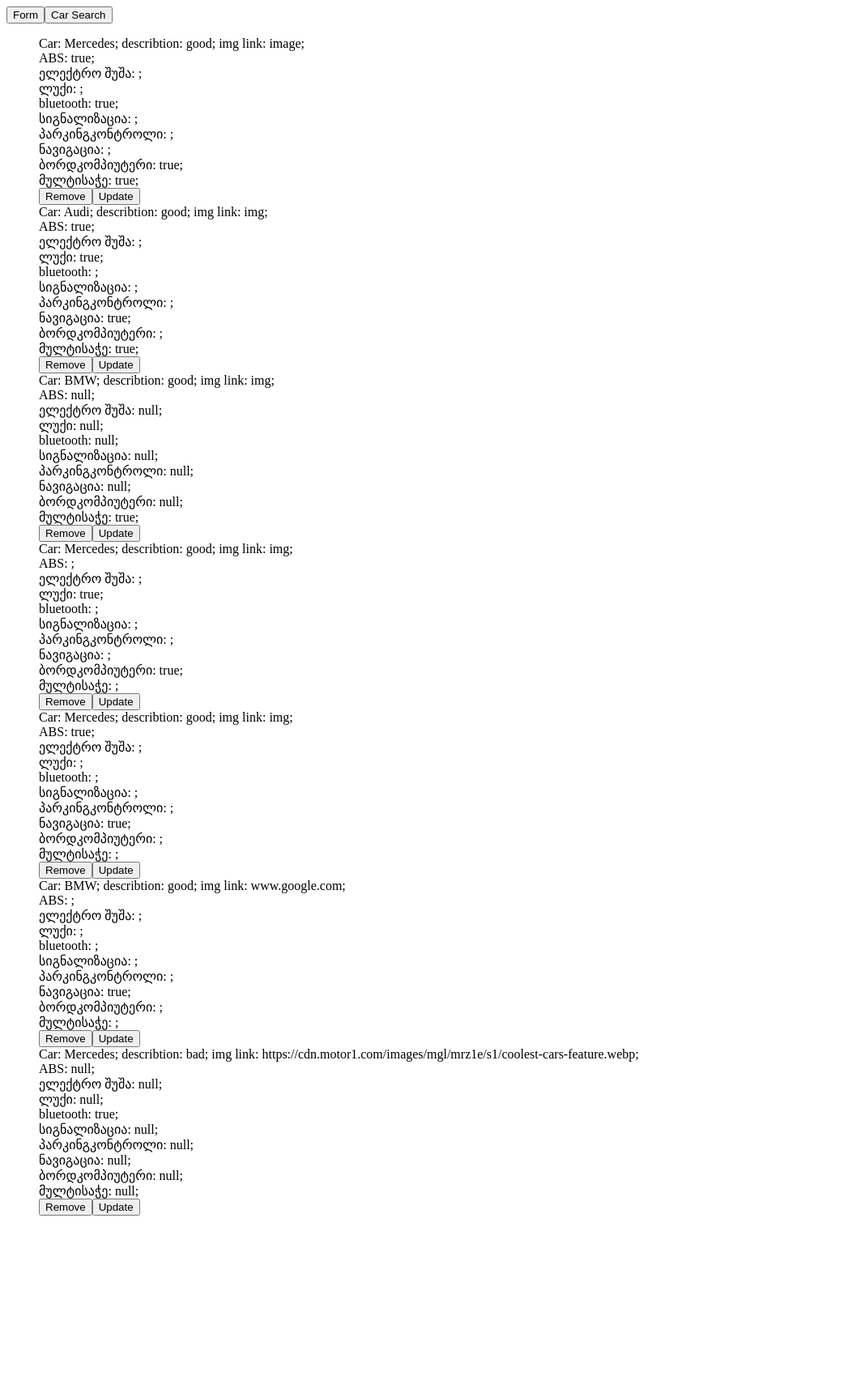
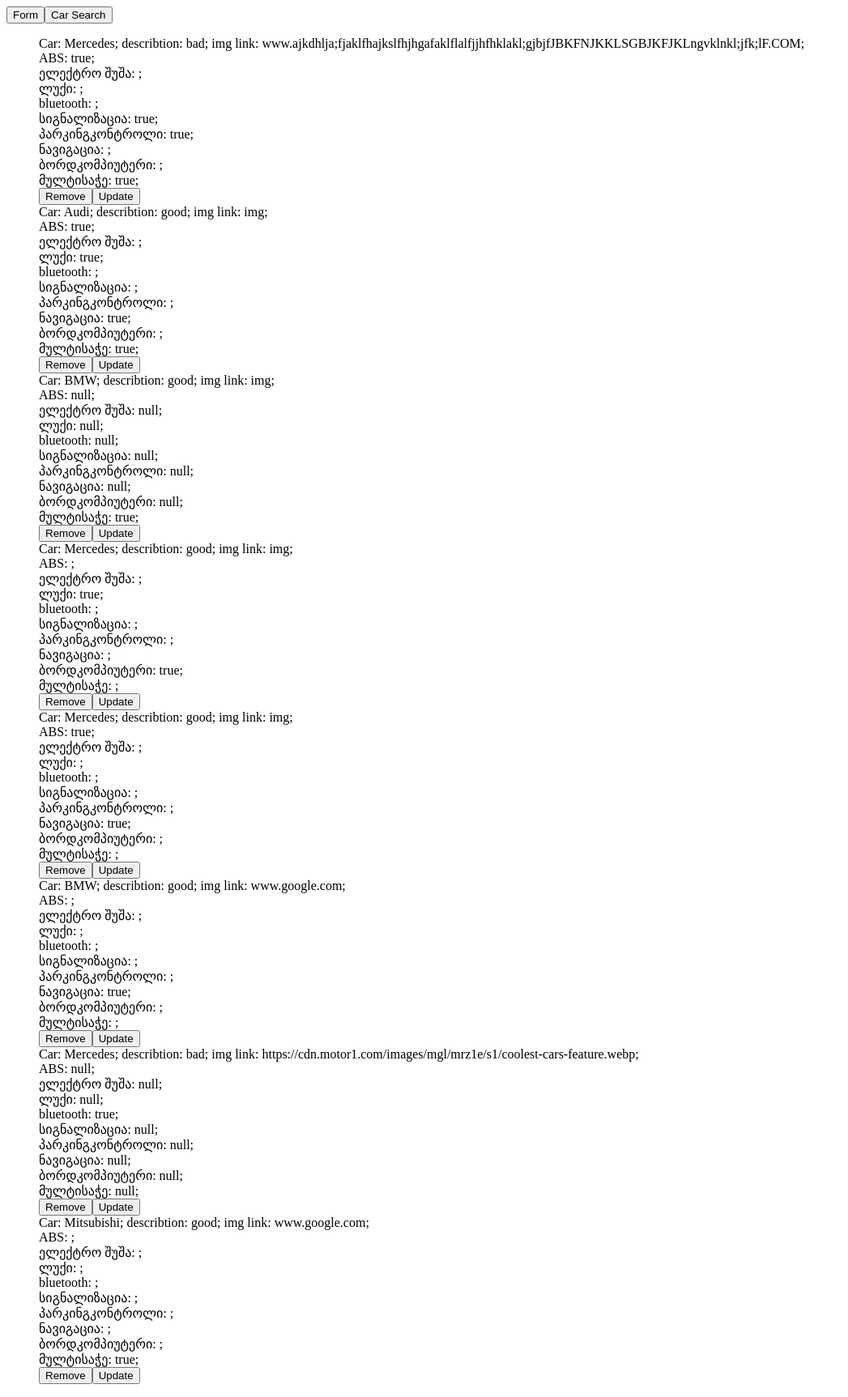
Before and after one commit to otonika10/Aidnet-Angular-Task, an Angular app: page /list in a window 1280 px wide. Shown: the whole page at 81% size, without its empty margins (0-1047 px from the left). Before the commit the page ends 1517 px from the top, so only its background shows below. Built offline with nearby package versions, Linux system fonts and the light colour scheme; data requests are answered from the project's data file.

Commit message:
feat(auto reset page),fix(update)

```diff
--- a/db.json
+++ b/db.json
@@ -2,16 +2,16 @@
   "cars": [
     {
       "cars": "Mercedes",
-      "describtion": "good",
-      "image": "image",
+      "describtion": "bad",
+      "image": "www.ajkdhlja;fjaklfhajkslfhjhgafaklflalfjjhfhklakl;gjbjfJBKFNJKKLSGBJKFJKLngvklnkl;jfk;lF.COM",
       "abs": true,
       "shusha": "",
       "luqi": "",
-      "bluetooth": true,
-      "signalizacia": "",
-      "parkingkontroli": "",
+      "bluetooth": "",
+      "signalizacia": true,
+      "parkingkontroli": true,
       "navigacia": "",
-      "bort": true,
+      "bort": "",
       "multisache": true,
       "id": 1
     },
@@ -104,6 +104,21 @@
       "bort": null,
       "multisache": null,
       "id": 7
+    },
+    {
+      "cars": "Mitsubishi",
+      "describtion": "good",
+      "image": "www.google.com",
+      "abs": "",
+      "shusha": "",
+      "luqi": "",
+      "bluetooth": "",
+      "signalizacia": "",
+      "parkingkontroli": "",
+      "navigacia": "",
+      "bort": "",
+      "multisache": true,
+      "id": 9
     }
   ]
 }
--- a/src/app/form/form.component.html
+++ b/src/app/form/form.component.html
@@ -44,6 +44,9 @@
             სიგნალიზაცია: <input type="checkbox"  formControlName="signalizacia"/>
           </div>
           <div class="item input">
+            პარკინგკონტროლი: <input type="checkbox"  formControlName="parkingkontroli"/>
+          </div>
+          <div class="item input">
             ნავიგაცია: <input type="checkbox"  formControlName="navigacia"/>
           </div>
           <div class="item input">
--- a/src/app/form/form.component.ts
+++ b/src/app/form/form.component.ts
@@ -53,7 +53,7 @@
       this.http.post(`${environment.api}/cars`,data).subscribe()
       this.form.reset()
       console.log(this.form.value);
-
+      window.confirm('Successfully added')
       }else{
         if(this.form.get('describtion')?.invalid && this.form.get('image')?.invalid){
           alert("Invalid")
--- a/src/app/list/list.component.html
+++ b/src/app/list/list.component.html
@@ -6,7 +6,7 @@
 <ul  style="list-style: none;">
     <li *ngFor="let e of cars$  | async;let k = index ">
         <div *ngIf="j==k">
-        <form *ngIf="current=='add'" class="container form" autocomplete="off" [formGroup]="form" >
+        <form *ngIf="current=='save'" class="container form" autocomplete="off" [formGroup]="form" >
             {{"Update Car Id: #"+ e.id +" Car: "+e.cars}}
             <select   formControlName="cars">
                 <option  *ngFor="let i of Cars" >{{i}}</option>
@@ -16,41 +16,40 @@
                 describtion:
               </div>
               <div class="item input">
-                <input type="text"  formControlName="describtion"/>
+                <input (click)="alert1='true'" type="text"  formControlName="describtion" pattern="[a-zA-Z ]*" />
+              <div *ngIf="alert1=='true'">
+                <div class="alert" *ngIf="this.form.get('describtion')?.invalid">{{alert+" describtion"}}</div>
+              </div>
               </div>
               <div class="item label">
-                car_image:
+                Image:
               </div>
               <div class="item input">
-                <input type="text"  formControlName="image"/>
+                <input (click)="alert2='true'" type="text"  formControlName="image" pattern="(www|http:|https:)+[^\s]+[\w]*"/>
+                <div *ngIf="alert2=='true'">
+                  <div  class="alert" *ngIf="this.form.get('image')?.invalid">{{alert+" image"}}</div>
+                </div>
               </div>
               <div class="item input">
                 ABS: <input type="checkbox" formControlName="abs" />
+                ელექტრო შუშა: <input type="checkbox" formControlName="shusha" />
+                ლუქი: <input type="checkbox"  formControlName="luqi"/>
+                bluetooth: <input type="checkbox"  formControlName="bluetooth"/>
+                პარკინგკონტროლი: <input type="checkbox"  formControlName="parkingkontroli"/>
+
               </div>
-              <div class="item input">
-                ელექტრო შუშა: <input type="checkbox" formControlName="shusha" />
-              </div>
-              <div class="item input">
-                ლუქი: <input type="checkbox"  formControlName="luqi"/>
-              </div>
-              <div class="item input">
-                bluetooth: <input type="checkbox"  formControlName="bluetooth"/>
-              </div>
+
+
               <div class="item input">
                 სიგნალიზაცია: <input type="checkbox"  formControlName="signalizacia"/>
-              </div>
-              <div class="item input">
                 ნავიგაცია: <input type="checkbox"  formControlName="navigacia"/>
-              </div>
-              <div class="item input">
                 ბორტკომფორტი: <input type="checkbox"  formControlName="bort"/>
-              </div>
-              <div class="item input">
                 მულტისაჭე: <input type="checkbox"  formControlName="multisache"/>
               </div>
+
             <h3 class="item input"></h3>
           <button (click)="u(e.id)">Save</button>
-
+          <button (click)="current='cancle'">Cancle</button>
           </form>
           </div>
     </li>
--- a/src/app/list/list.component.scss
+++ b/src/app/list/list.component.scss
@@ -1,5 +1,15 @@
 form {
-    border: 3px solid black;
+    border: 3px solid silver;
     border-radius: 10px;
-    padding: 20px;
+    width: auto;
+    padding: 10px;
+    position: fixed;
+    background-color: silver;
+    left: 50%;
+    top: 50%;
+    transform: translate(-50%, -50%);
+
 }
+.alert{
+    color: red;
+}
--- a/src/app/list/list.component.ts
+++ b/src/app/list/list.component.ts
@@ -10,7 +10,10 @@
 })
 export class ListComponent implements OnInit {
   cond: 'true' | 'false' = 'false'
-  current: 'add' | 'table' = 'table';
+  current: 'save' | 'cancle' = 'cancle';
+  alert1: 'true' | 'false' = 'false'
+  alert2: 'true' | 'false' = 'false'
+  alert:any = 'invalid'
   j:any = 0
   cars$:any = this.cars.getAll()
   Cars: any = ['Audi', 'BMW', 'Mercedes', 'Toyota' ,'Mitsubishi']
@@ -38,16 +41,29 @@
   }
   r(id:number){
     this.cars.remove(id).subscribe()
+    window.location.reload();
   }
   u(id:number){
-
-    let data:any = this.form.value
-    this.cars.update(id,data).subscribe()
-    this.form.reset()
+    if(this.form.valid){
+      let data:any = this.form.value
+      this.cars.update(id,data).subscribe()
+      this.form.reset()
+      window.location.reload();
+      window.confirm( 'Car with id: '+id+' Successfully Edited')
+    }else{
+      if(this.form.get('describtion')?.invalid && this.form.get('image')?.invalid){
+        alert("Invalid")
+      }
+      else if(this.form.get('describtion')?.invalid){
+        alert("describtion is not valid")
+      }else if(this.form.get('image')?.invalid){
+        alert("image is not valid")
+      }
+    }
   }
   condintion(id:number){
     this.cond = 'true'
-    this.current = 'add'
+    this.current = 'save'
     this.j = id
   }
   constructor(private cars:CarsService,private http:HttpClient) {}
```
